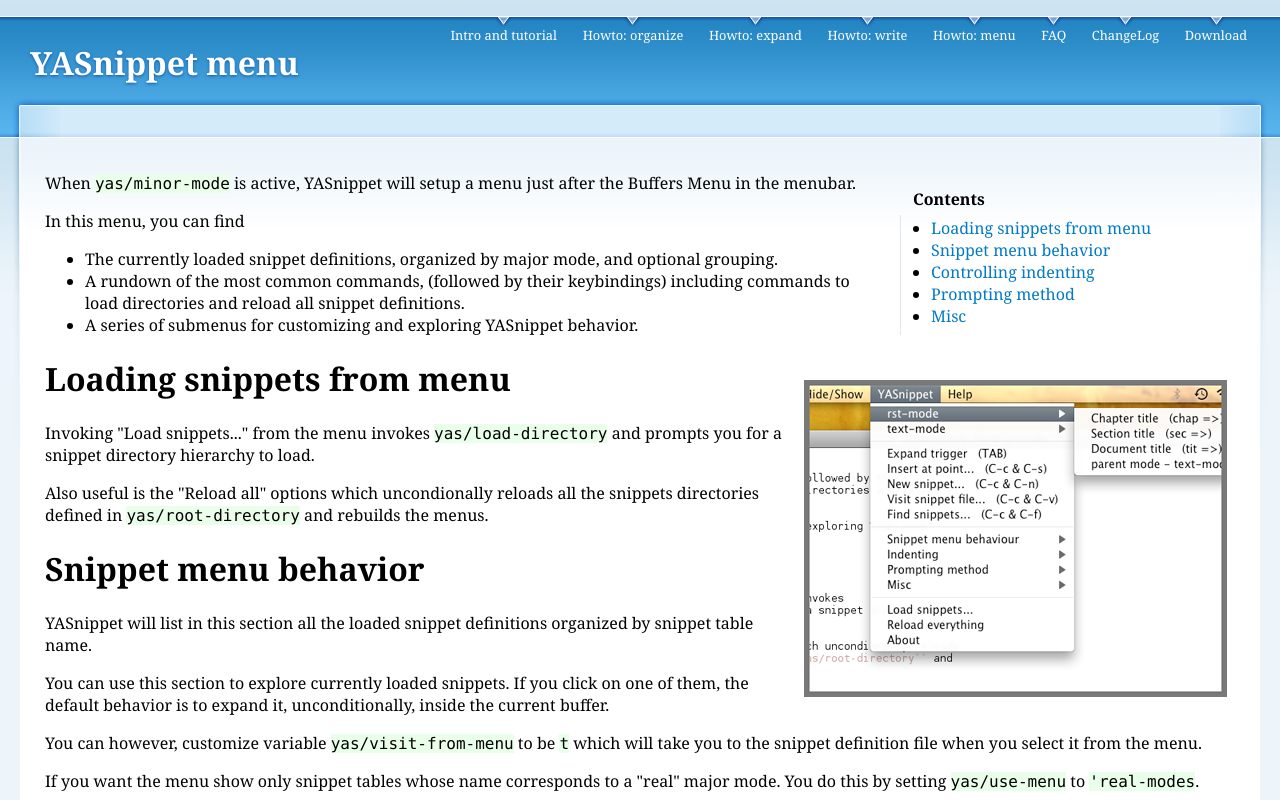
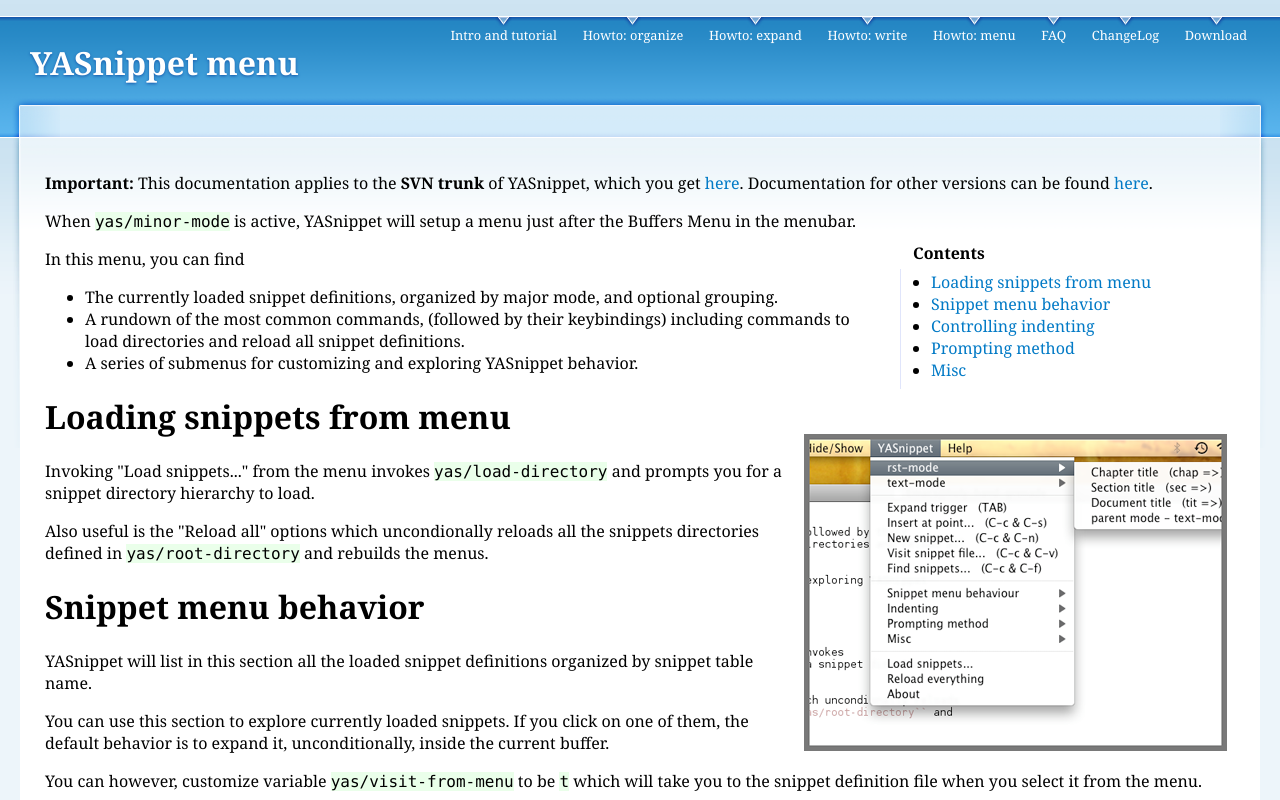
Before and after one commit to joaotavora/yasnippet, a plain HTML site: page doc/snippet-menu.html in a window 1280 px wide. Shown: the top 800 px of the page. Drawn offline with Linux system fonts and the light colour scheme.

Commit message:
Added warning about applicability to the documentation

```diff
--- a/doc/snippet-menu.html
+++ b/doc/snippet-menu.html
@@ -3,7 +3,7 @@
 <html xmlns="http://www.w3.org/1999/xhtml" xml:lang="en" lang="en">
 <head>
 <meta http-equiv="Content-Type" content="text/html; charset=utf-8" />
-<meta name="generator" content="Docutils 0.5: http://docutils.sourceforge.net/" />
+<meta name="generator" content="Docutils 0.6: http://docutils.sourceforge.net/" />
 <title>YASnippet menu</title>
 <link rel="stylesheet" href="styles.css" type="text/css" />
 </head>
@@ -47,7 +47,14 @@
       <div id="squeeze">
         <div class="right-corner">
           <div class="left-corner">
-	  <div class="contents topic" id="contents">
+            <p>
+              <b>Important:</b> This documentation applies to
+              the <b>SVN trunk</b> of YASnippet, which you
+              get <a href="http://code.google.com/p/yasnippet/source/checkout">here</a>. Documentation
+              for other versions can be found <a title=""
+              href="http://code.google.com/p/yasnippet/downloads/list">here</a>.
+            </p>
+            <div class="contents topic" id="contents">
 <p class="topic-title first">Contents</p>
 <ul class="simple">
 <li><a class="reference internal" href="#loading-snippets-from-menu" id="id1">Loading snippets from menu</a></li>
```
Also changed, not shown: doc/changelog.html (+9 -4 lines), doc/faq.html (+8 -1 lines), doc/index.html (+8 -1 lines), doc/snippet-development.html (+8 -1 lines), doc/snippet-expansion.html (+9 -2 lines), doc/snippet-organization.html (+9 -2 lines), doc/template.txt, 2 other files.
